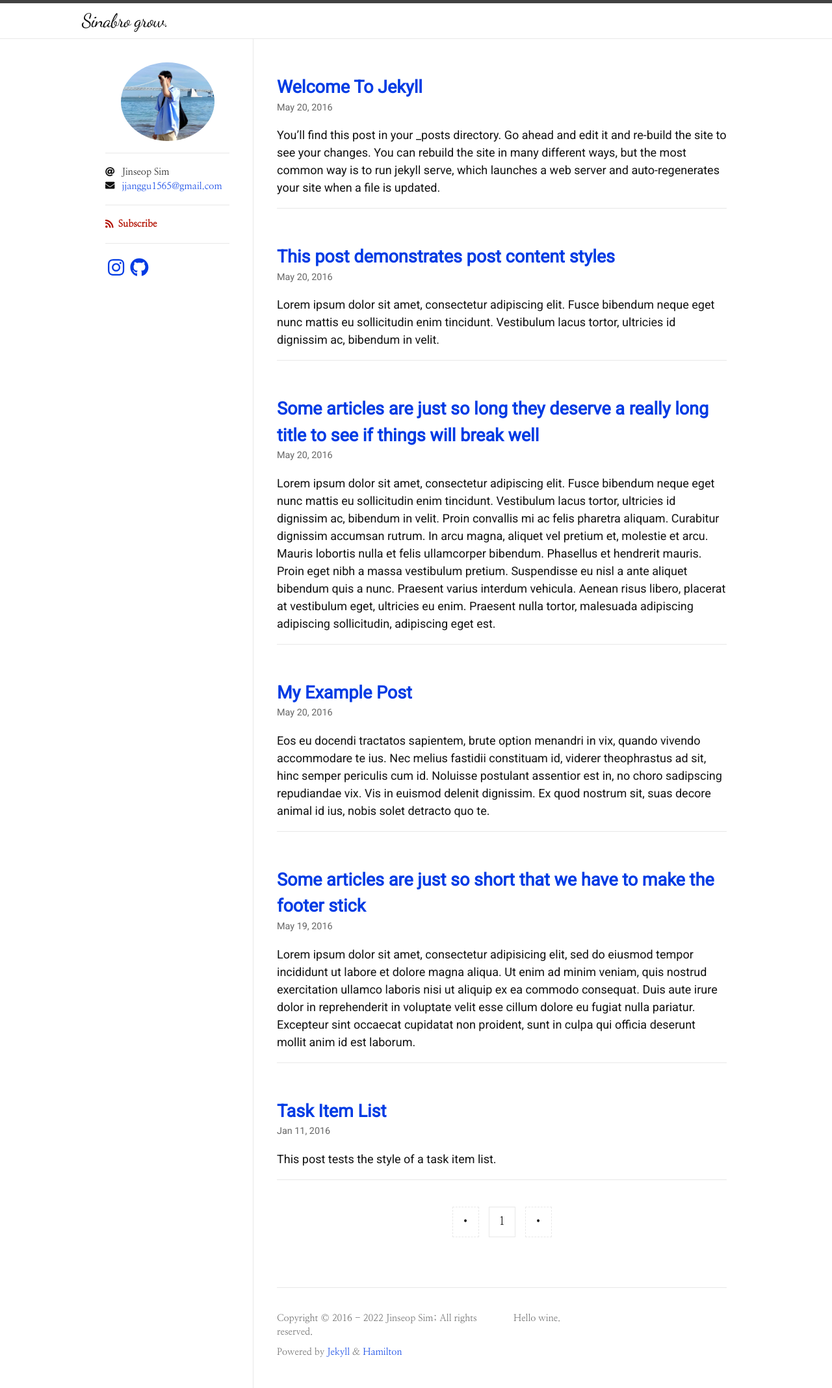
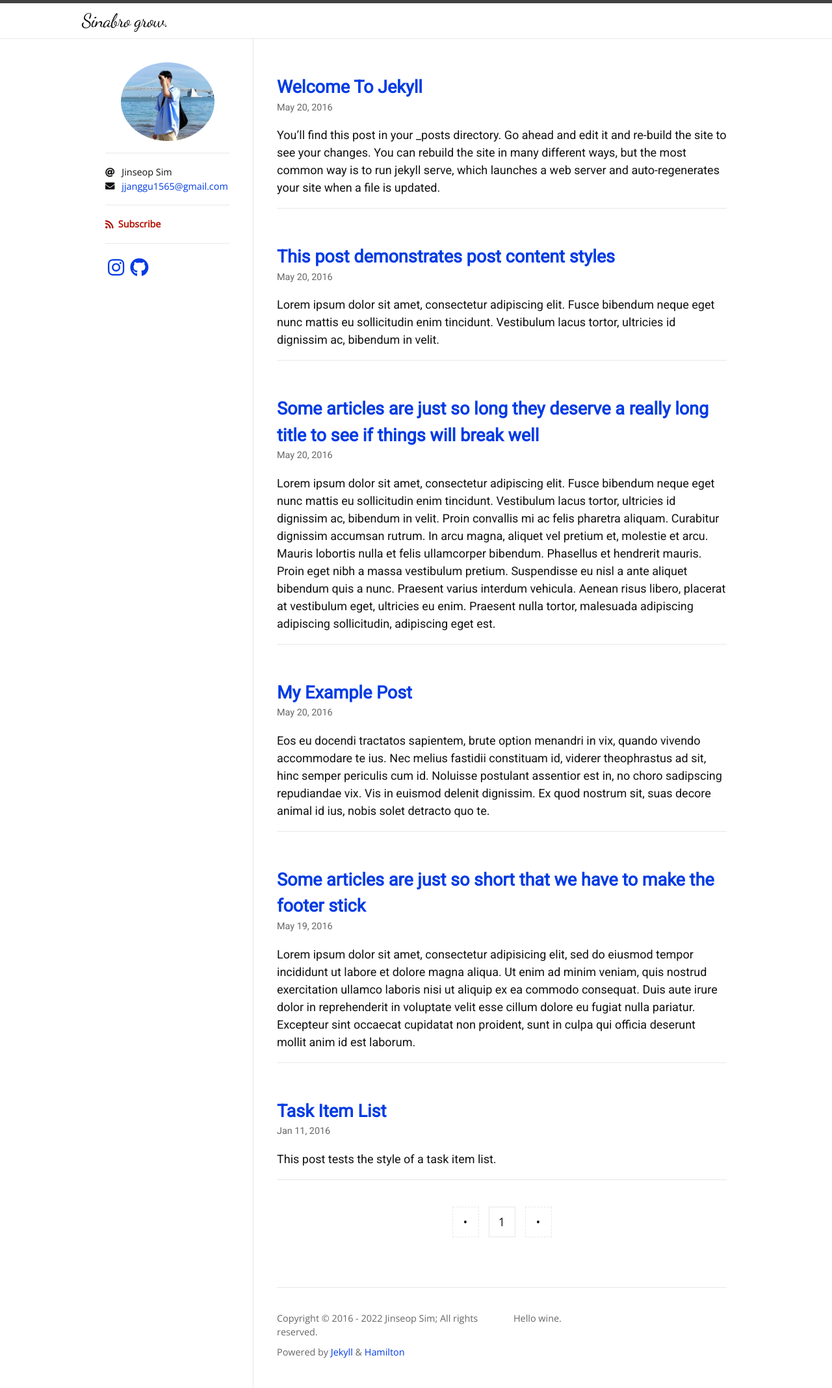
Before and after one commit to Jinseop-Sim/Jinseop-Sim.github.io, a Jekyll site: the page built from index.html, in a window 1280 px wide. Shown: the whole page at 65% size. Built offline with Jekyll 4.4.1, drawn with Linux system fonts in a browser that asks for light colours; nearby versions of some CDN libraries; some web fonts are replaced; the list of posts is cut into pages by our own code.

Commit message:
modify font

```diff
--- a/_sass/hamilton/variables.scss
+++ b/_sass/hamilton/variables.scss
@@ -1,5 +1,5 @@
 // Fonts
-$base-font-family: "Nanum Myeongjo", "Open Sans" !default;
+$base-font-family: "Open Sans" !default;
 $reading-font-family: "Nanum Myeongjo", "Roboto Slab", "Noto Serif SC", "Noto Serif TC" !default;
 $headline-font-family: Roboto, "Noto Sans SC", "Noto Sans TC" !default;
 $code-font-family:  Inconsolata !default;
```
